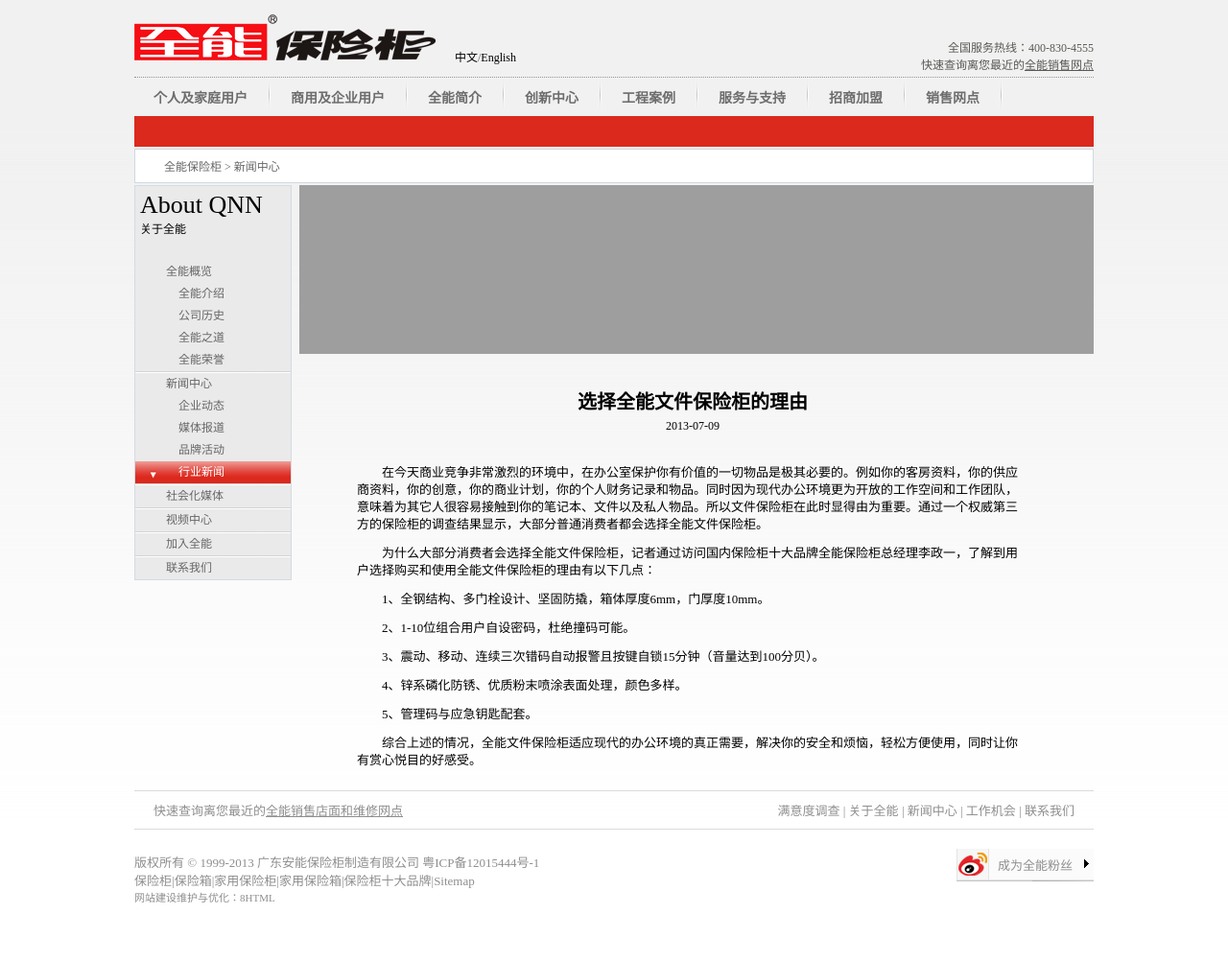
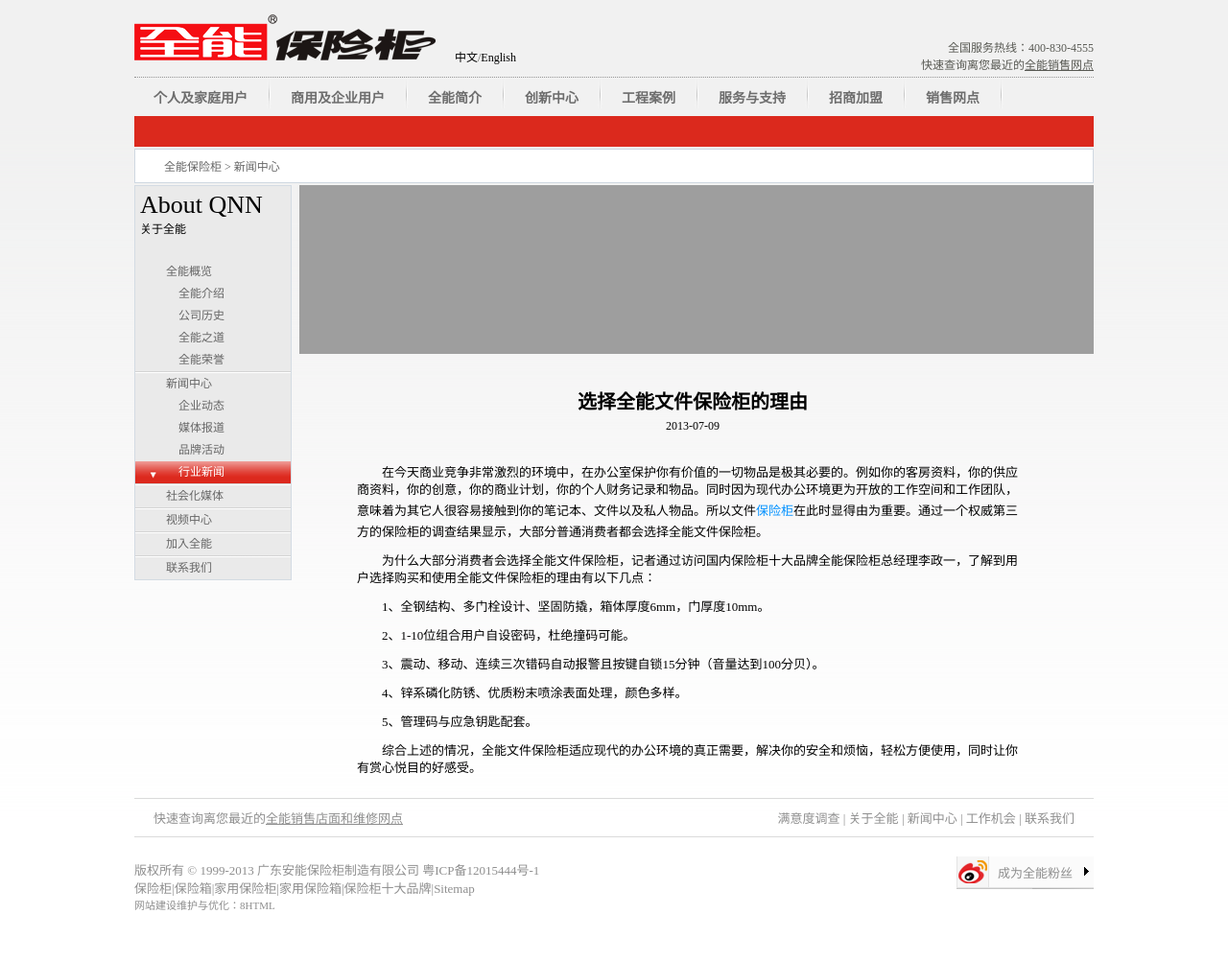
Before and after one commit to qnn/qnn.com.cn-v2, a Jekyll site: the page built from news/_posts/industry-news/2013-07-09-qnn-news385.md, in a window 1280 px wide. Shown: the whole page at 96% size. Built offline with Jekyll 4.4.1, drawn with Linux system fonts in a browser that asks for light colours; Markdown is read by kramdown in place of the engine named in the settings; comment, search, counter and statistics services are not loaded; some of the changed lines change nothing that is shown.

Commit message:
Update 2013-07-09-qnn-news385.md

```diff
--- a/news/_posts/industry-news/2013-07-09-qnn-news385.md
+++ b/news/_posts/industry-news/2013-07-09-qnn-news385.md
@@ -6,10 +6,10 @@
 
 title: 选择全能文件保险柜的理由
 keywords: 保险柜
-description: 2013年7月5日广东安能保险制造有限公司组织部分代理商和相关部门负责人举办了主题为《团结协作,梦想全能实现》2013年首届区域导购特训营。
+description: 消费者选择全能文件保险柜的几大理由，它适应现代的办公环境的真正需要，解决你的安全和烦恼，轻松方便使用，同时让你有赏心悦目的好感受。
 image:
 ---
-在今天商业竞争非常激烈的环境中，在办公室保护你有价值的一切物品是极其必要的。例如你的客房资料，你的供应商资料，你的创意，你的商业计划，你的个人财务记录和物品。同时因为现代办公环境更为开放的工作空间和工作团队，意味着为其它人很容易接触到你的笔记本、文件以及私人物品。所以文件保险柜在此时显得由为重要。通过一个权威第三方的保险柜的调查结果显示，大部分普通消费者都会选择全能文件保险柜。
+在今天商业竞争非常激烈的环境中，在办公室保护你有价值的一切物品是极其必要的。例如你的客房资料，你的供应商资料，你的创意，你的商业计划，你的个人财务记录和物品。同时因为现代办公环境更为开放的工作空间和工作团队，意味着为其它人很容易接触到你的笔记本、文件以及私人物品。所以文件<a href="http://www.qnnsafe.com/">保险柜</a>在此时显得由为重要。通过一个权威第三方的保险柜的调查结果显示，大部分普通消费者都会选择全能文件保险柜。
 
 为什么大部分消费者会选择全能文件保险柜，记者通过访问国内保险柜十大品牌全能保险柜总经理李政一，了解到用户选择购买和使用全能文件保险柜的理由有以下几点：
 
```
